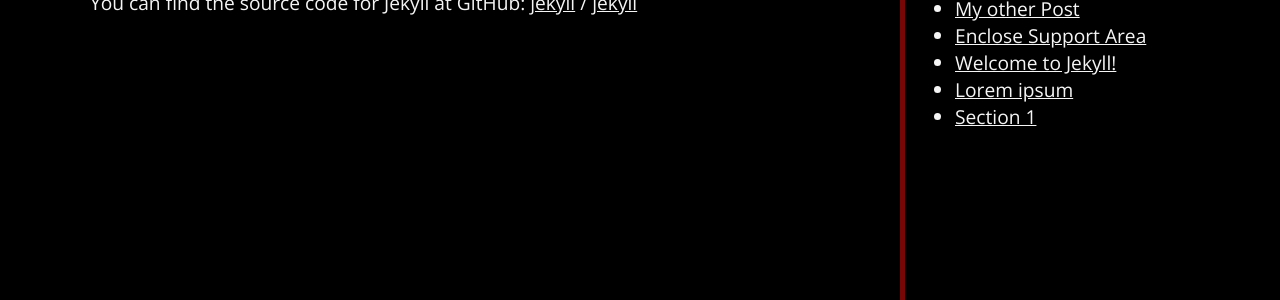
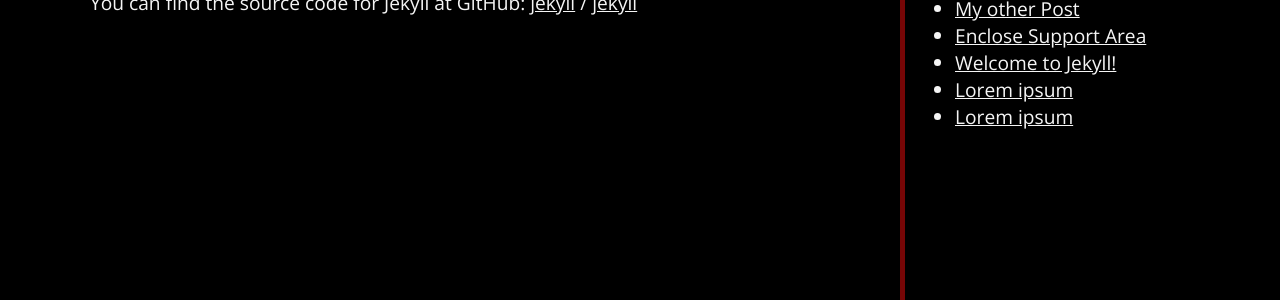
Before and after one commit to AustenMeier/AustenMeier.github., a Jekyll site: the page built from about.markdown, in a window 1280 px wide. Shown: the part 184-484 px from the top of the page. Built offline with Jekyll 4.4.1, drawn with Linux system fonts in a browser that asks for light colours.

Commit message:
Update 2024-05-28-section1.markdown

```diff
--- a/_posts/2024-05-28-section1.markdown
+++ b/_posts/2024-05-28-section1.markdown
@@ -1,5 +1,6 @@
 ---
-title: Section 1
+layout: post
+title:  "Lorem ipsum"
+categories: jekyll update
 ---
-
 Hey
```
